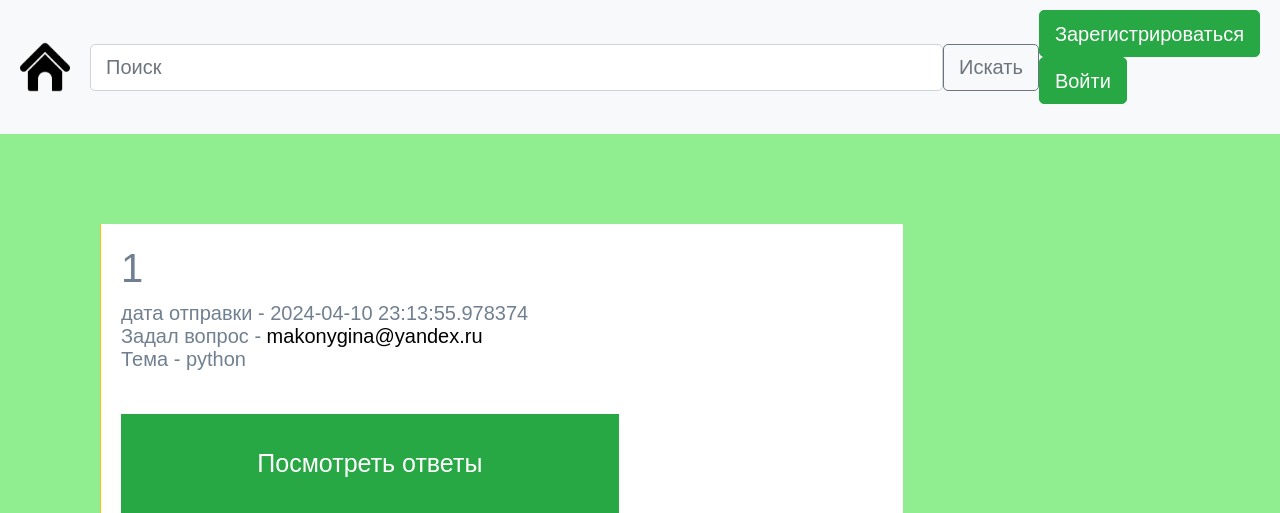
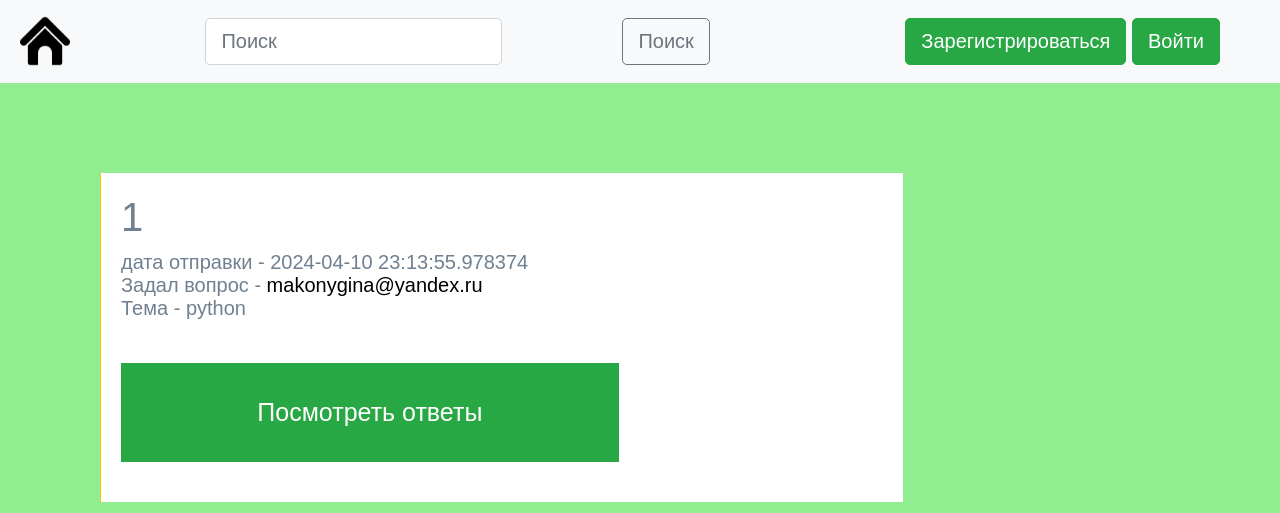
Before and after one commit to Vasilisa-kr/web_application, a Flask app: page / in a window 1280 px wide. Shown: the top 513 px of the page. Run offline with Flask 3, Linux system fonts and the light colour scheme; data comes from the database, SQL or seed files in the repository; some libraries are stand-ins or nearby versions.

Commit message:
поисковик(недоделан)

```diff
--- a/forms/form.py
+++ b/forms/form.py
@@ -21,7 +21,7 @@ class RegisterForm(FlaskForm):
 
 
 class SearchForm(FlaskForm):
-    searched = EmailField('Searched', validators=[DataRequired()])
+    searched = StringField('Searched', validators=[DataRequired()])
     submit = SubmitField('Поиск')
 
 
--- a/programm.py
+++ b/programm.py
@@ -30,12 +30,12 @@ def index():
         questions = db_sess.query(Questions).filter(Questions.is_private != True)
     return render_template("index.html", questions=questions)
 
-@app.route('/search', methods=["POST"])
+@app.route('/search', methods=['POST'])
 def search():
     form = SearchForm()
-    if form.validate_on_submit():
-        post.search = form.searched.data
-        return render_template("search.html", form=form, searched=post.search)
+    search = form.searched.data
+
+    return render_template("search.html", form=form, searched=search)
 
 
 @app.context_processor
--- a/static/css/c.css
+++ b/static/css/c.css
@@ -35,3 +35,17 @@ body {background-color: #90EE90;}
     align-items: center;
     justify-content: space-between;
   }
+}
+nav{
+  input{
+    margin-right: 2em;
+    margin-left: 2em;
+  }
+
+  p{
+    margin-right: 2em;
+    margin-left: 2em;
+    margin-top: 0;
+    margin-bottom:0;
+  }
+}
--- a/templates/base.html
+++ b/templates/base.html
@@ -16,10 +16,11 @@
 <header>
     <nav class="navbar navbar-light bg-light">
        <a class="navbar-brand" href="/"><img src="{{ url_for('static', filename='img/home.png') }}" alt="Главная страница" width="50" height="50"></a>
-        <form action="{{url_for('search')}}" method="post" class="d-flex"></form>
+        <form action="{{url_for('search')}}" method="post" class="d-flex">
             {{ form.hidden_tag()}}
             <input class="form-control me-2" type="search" placeholder="Поиск" aria-label="Search" name="searched">
-            <a class="btn btn-outline-secondary" type="submit" href="/search">Искать</a>
+            <p>{{ form.submit(type="submit", class="btn btn-outline-secondary") }}</p>
+        </form>
         {% if current_user.is_authenticated %}
         <h>{{ current_user.name }}</h>
         <a class="btn btn-success" href="/logout">Выход</a>
--- a/templates/search.html
+++ b/templates/search.html
@@ -7,7 +7,7 @@
         <!-- Main content -->
         <div class="col-lg-9 mb-3">
         <h2>Результаты поиска</h2>
-
+        <p>{{ searched }}</p>
 
 
         </div>
```
